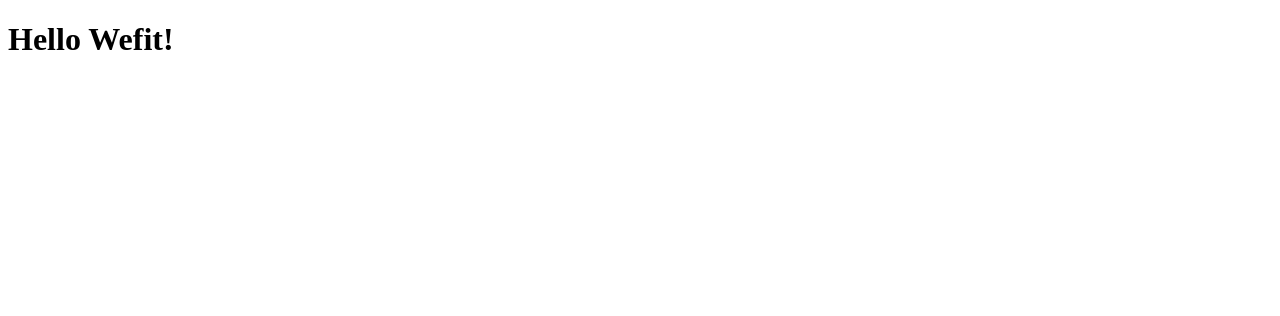
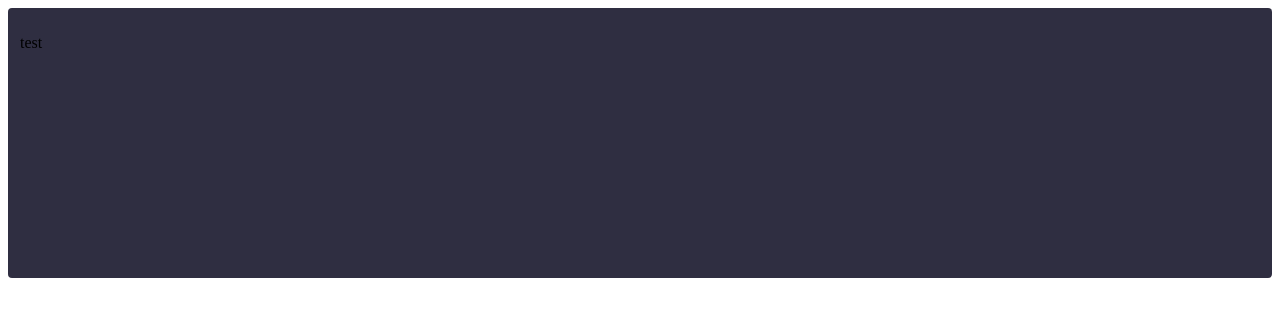
Before and after one commit to AlanDeveloperEX/mini_ecommerce, a React (Vite) app in the folder frontend/: page / in a window 1280 px wide. Shown: the top 316 px of the page. Built offline with nearby package versions, Linux system fonts and the light colour scheme.

Commit message:
feat:(root base theme) add theme rule and pages folder

```diff
--- a/frontend/package.json
+++ b/frontend/package.json
@@ -1,5 +1,5 @@
 {
-  "name": "WeMovies",
+  "name": "we_movies",
   "private": true,
   "version": "0.0.0",
   "type": "module",
--- a/frontend/src/App.tsx
+++ b/frontend/src/App.tsx
@@ -1,5 +1,7 @@
+import Home from "./pages/Home";
+
 function App() {
-  return <h1>Hello Wefit!</h1>;
+  return <Home />;
 }
 
 export default App;
--- /dev/null
+++ b/frontend/src/global/styles/theme.ts
@@ -0,0 +1,17 @@
+export default {
+  colors: {
+    default_white: "#fff",
+    default_text: "#2F2E41",
+    default_background: "#2F2E41",
+    background_btn: "#2F2E41",
+    background_btn_act: "#039B00",
+  },
+  shape: {
+    cards: {
+      default: "border-radius: 4px; padding: 10px 12px;",
+    },
+    buttons: {
+      default: "padding: 8px; border-radius: 4px; height: 40px;",
+    },
+  },
+};
--- a/frontend/src/main.tsx
+++ b/frontend/src/main.tsx
@@ -1,9 +1,13 @@
 import React from "react";
 import ReactDOM from "react-dom/client";
+import { ThemeProvider } from "styled-components";
+import theme from "./global/styles/theme";
 import App from "./App";
 
 ReactDOM.createRoot(document.getElementById("root") as HTMLElement).render(
   <React.StrictMode>
-    <App />
+    <ThemeProvider theme={theme}>
+      <App />
+    </ThemeProvider>
   </React.StrictMode>
 );
--- /dev/null
+++ b/frontend/src/pages/Home/index.tsx
@@ -0,0 +1,11 @@
+import * as S from "./styles";
+
+const Home = () => {
+  return (
+    <S.MainContainer>
+      <p>test</p>
+    </S.MainContainer>
+  );
+};
+
+export default Home;
--- /dev/null
+++ b/frontend/src/pages/Home/styles.ts
@@ -0,0 +1,10 @@
+import styled, { css } from "styled-components";
+
+export const MainContainer = styled.main`
+  ${({ theme }) => css`
+    background: ${theme.colors.default_background};
+    min-height: 250px;
+    padding: 20px;
+    ${theme.shape.cards.default};
+  `}
+`;
```
